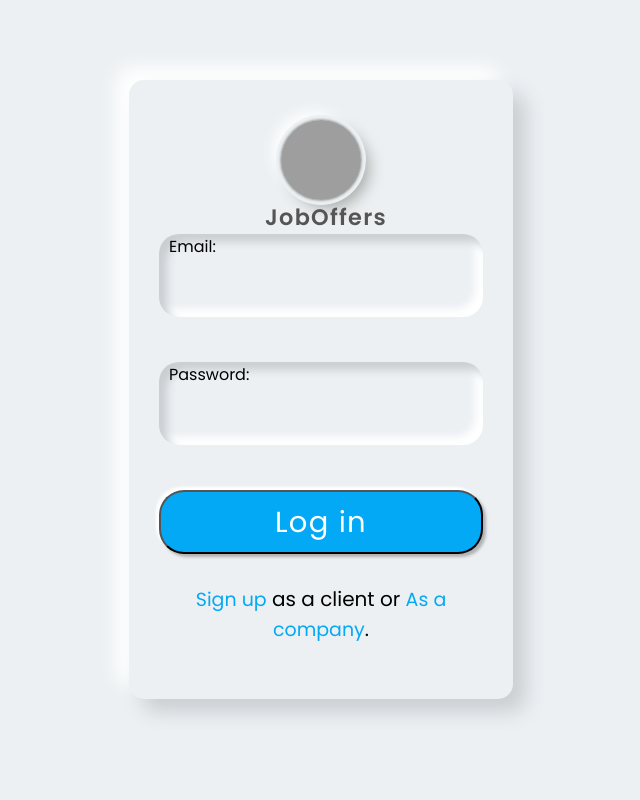
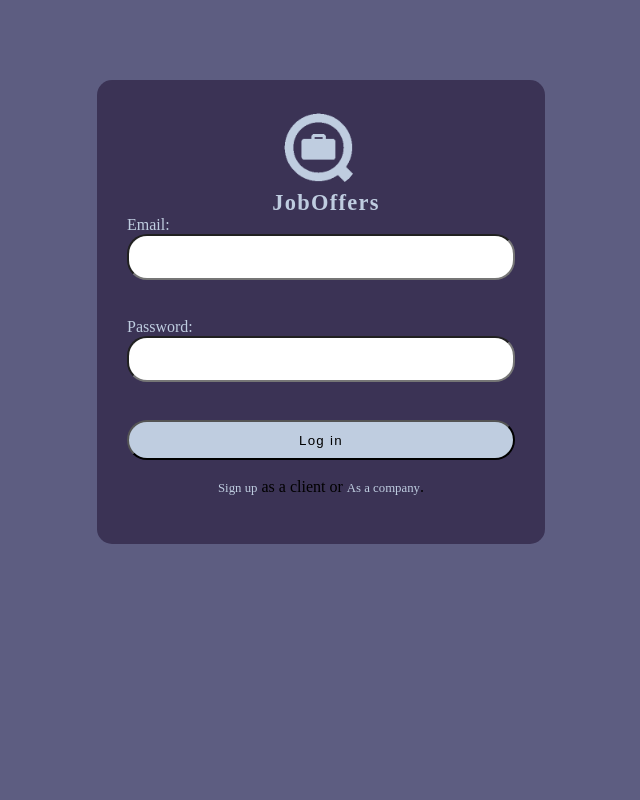
Before and after one commit to MlodyJan0/JobPortal, a Django app: page /users/login/ in a window 1280 px wide. Shown: the whole page, without its empty margins (319-959 px from the left). Run offline with Django 4.2, Linux system fonts and the light colour scheme; grey boxes are pictures that could not be loaded.

Commit message:
Updated Login UI

```diff
--- a/JobOffer/templates/offers/allOffers.html
+++ b/JobOffer/templates/offers/allOffers.html
@@ -50,9 +50,6 @@
 
             <div class="card mb-3" style="max-width: 800px; margin: 0 auto;">
                 <div class="row g-0">
-                    <div class="col-md-4">
-                        <img src="https://i.pinimg.com/originals/98/f1/3b/98f13be7284304d89c884bf5064f22c9.gif" width="200" height="100" class="img-fluid rounded-start" alt="b" />
-                    </div>
                     <div class="col-md-8">
                         <div class="card-body">
                             <h5 class="card-title">
--- a/Style/styles.css
+++ b/Style/styles.css
@@ -1,26 +1,23 @@
-
-@import url('https://fonts.googleapis.com/css2?family=Poppins:wght@300;400;500;600;700;800;900&display=swap');
-/* Reseting */
 * {
     margin: 0;
     padding: 0;
     box-sizing: border-box;
-    font-family: 'Poppins', sans-serif;
+
 }
 
 body {
-    background: #ecf0f3;
+    background: #5D5D81;
 }
 
 .wrapper {
     min-width: 30%;
-    min-height: 60%;
-    max-height:90%;
+    max-width: 35%;
+    min-height: 50%;
+    max-height: 90%;
     margin: 80px auto;
-    padding: 40px 30px 30px 30px;
-    background-color: #ecf0f3;
+    padding: 30px 30px 30px 30px;
+    background-color: #3b3355;
     border-radius: 15px;
-    box-shadow: 13px 13px 20px #cbced1, -13px -13px 20px #fff;
 }
 
 .logo {
@@ -33,7 +30,7 @@
     height: 80px;
     object-fit: cover;
     border-radius: 50%;
-        box-shadow: 0px 0px 3px #5f5f5f, 0px 0px 0px 5px #ecf0f3, 8px 8px 15px #a7aaa7, -8px -8px 15px #fff;
+
 }
 
 .wrapper .name {
@@ -41,163 +38,53 @@
     font-size: 1.4rem;
     letter-spacing: 1.3px;
     padding-left: 10px;
-    color: #555;
+    color: #BFCDE0;
+}
+
+.wrapper label{
+    color: #BFCDE0;
 }
 
 .wrapper .form-field input {
     width: 100%;
     display: block;
-    border: none;
     outline: none;
-    background: none;
+
     font-size: 1.2rem;
-    color: #666;
+    color: #5D5D81;
     padding: 10px 15px 10px 10px;
+    border-radius: 20px;
     /* border: 1px solid red; */
 }
 
 .wrapper .form-field {
-    padding-left: 10px;
+
     margin-bottom: 20px;
     border-radius: 20px;
-    box-shadow: inset 8px 8px 8px #cbced1, inset -8px -8px 8px #fff;
-}
 
-    .wrapper .form-field .fas {
-        color: #555;
 }
 
 .wrapper .btn {
-    box-shadow: none;
     width: 100%;
     height: 40px;
-    background-color: #03A9F4;
-    color: #fff;
+    background-color: #BFCDE0;
+    color: #000000;
     border-radius: 25px;
-    box-shadow: 3px 3px 3px #b1b1b1, -3px -3px 3px #fff;
     letter-spacing: 1.3px;
 }
 
 .wrapper .btn:hover {
-        background-color: #039BE5;
+    background-color: #5D5D81;
 }
 
 .wrapper a {
     text-decoration: none;
     font-size: 0.8rem;
-    color: #03A9F4;
+    color: #BFCDE0;
 }
 
 .wrapper a:hover {
-        color: #039BE5;
-    }
-
-@media(max-width: 380px) {
-    .wrapper {
-        margin: 30px 20px;
-        padding: 40px 15px 15px 15px;
-    }
-}
-
-/* Reseting */
-* {
-    margin: 0;
-    padding: 0;
-    box-sizing: border-box;
-    font-family: 'Poppins', sans-serif;
-}
-
-body {
-    background: #ecf0f3;
-}
-
-.wrapper {
-    max-width: 350px;
-    min-height: 500px;
-    margin: 80px auto;
-    padding: 40px 30px 30px 30px;
-    background-color: #ecf0f3;
-    border-radius: 15px;
-    box-shadow: 13px 13px 20px #cbced1, -13px -13px 20px #fff;
-}
-
-.logo {
-    width: 80px;
-    margin: auto;
-}
-
-    .logo img {
-        width: 100%;
-        height: 80px;
-        object-fit: cover;
-        border-radius: 50%;
-        box-shadow: 0px 0px 3px #5f5f5f, 0px 0px 0px 5px #ecf0f3, 8px 8px 15px #a7aaa7, -8px -8px 15px #fff;
-    }
-
-.wrapper .name {
-    font-weight: 600;
-    font-size: 1.4rem;
-    letter-spacing: 1.3px;
-    padding-left: 10px;
-    color: #555;
-}
-
-#pa {
-    font-size:22px;
-}
-.wrapper .form-field input {
-    width: 100%;
-    display: block;
-    border: none;
-    outline: none;
-    background: none;
-    font-size: 2rem;
-    color: #666;
-    padding: 3px 5px 7px 7px;
-    /* border: 1px solid red; */
-}
-
-.wrapper .form-field {
-    padding-left: 10px;
-    margin-bottom: 20px;
-    border-radius: 20px;
-    box-shadow: inset 8px 8px 8px #cbced1, inset -8px -8px 8px #fff;
-}
-
-    .wrapper .form-field .fas {
-        color: #555;
-    }
-
-.wrapper .btn {
-    box-shadow: none;
-    width: 100%;
-    height: 40px;
-    background-color: #03A9F4;
-    color: #fff;
-    border-radius: 25px;
-    box-shadow: 3px 3px 3px #b1b1b1, -3px -3px 3px #fff;
-    letter-spacing: 1.3px;
-}
-
-    .wrapper .btn:hover {
-        background-color: #039BE5;
-    }
-
-.wrapper a {
-    text-decoration: none;
-    font-size: 0.8rem;
-    color: #03A9F4;
-}
-
-    .wrapper a:hover {
-        color: #039BE5;
-    }
-
-@media(max-width: 380px) {
-    .wrapper {
-        margin: 30px 20px;
-        padding: 40px 15px 15px 15px;
-    }
+    color: #5D5D81;
 }
 
 .striped-border {
--- a/User/templates/registration/login.html
+++ b/User/templates/registration/login.html
@@ -6,7 +6,7 @@
 
 <div class="wrapper">
     <div class="logo">
-        <img src="https://www.clipartmax.com/png/middle/32-329418_find-best-jobs-in-our-portal-job-logo.png" alt="">
+        <img src="{% static 'icon.png' %}">
     </div>
     <div class="text-center mt-4 name">
         <center>JobOffers</center>
@@ -14,7 +14,7 @@
     {% if form.errors %}
     <p>Your login/password is incorrect.</p>
     {%endif%}
-    <form class="p-3 mt-3" method="POST" action="{%url 'login' %}">
+    <form method="POST" action="{%url 'login' %}">
         {% csrf_token %}
 
         <div class="form-field d-flex align-items-center">
@@ -28,13 +28,13 @@
         </div>
 
         </br>
-        <button class="btn mt-3" style="height:8%;font-size:29px;">Log in</button>
+        <button class="btn" >Log in</button>
     </form>
 
-    <div class="text-center fs-6" style="font-size:20px;">
+    <div class="text-center fs-6" >
         </br>
-        <center><a href="{% url 'register-user' %}" style="font-size: 19px;">  Sign up</a> as a client or
-                <a href="{% url 'register-company' %}" style="font-size: 19px;">  As a company</a>.</br>
+        <center><a href="{% url 'register-user' %}" >  Sign up</a> as a client or
+                <a href="{% url 'register-company' %}" >  As a company</a>.</br>
         </center>
     </div>
     </br>
```
Also changed, not shown: JobOffer/templates/base.html (+4 -4 lines), User/templates/registration/register.html (+6 -6 lines), Company/migrations/0001_initial.py, JobOffer/migrations/0001_initial.py, JobOffer/migrations/0002_initial.py, JobOffer/migrations/0003_alter_offerresponse_image.py (deleted), User/migrations/0001_initial.py, User/static/icon.png (added). Lines whose indentation alone changed are shown as unchanged.
